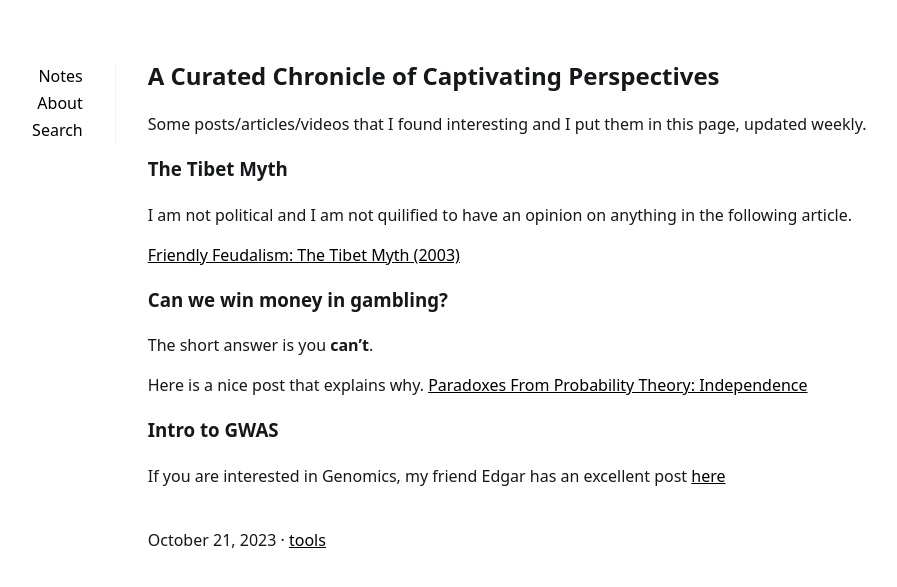
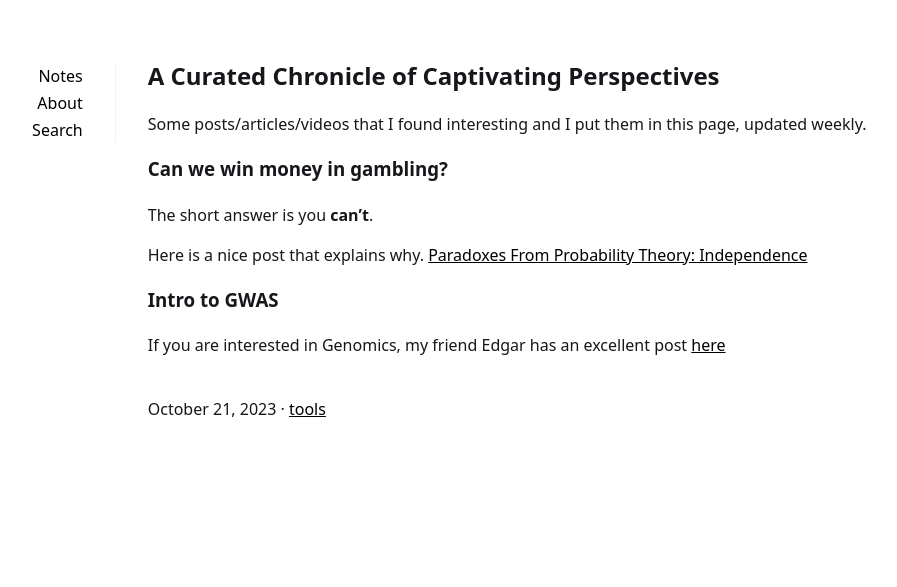
Before and after one commit to acneyouth1996/notes, a Jekyll site: the page built from _posts/2023-10-21-misc.md, in a window 1280 px wide. Shown: the top 587 px of the page, without its empty margins (205-1102 px from the left). Built offline with Jekyll 4.4.1, drawn with Linux system fonts in a browser that asks for light colours.

Commit message:
update post

```diff
--- a/_posts/2023-10-21-misc.md
+++ b/_posts/2023-10-21-misc.md
@@ -14,12 +14,6 @@ render_with_liquid: true
 
 Some posts/articles/videos that I found interesting and I put them in this page, updated weekly.
 
-### The Tibet Myth
-
-I am not political and I am not quilified to have an opinion on anything in the following article.
-
-[Friendly Feudalism: The Tibet Myth (2003)](https://redsails.org/friendly-feudalism/)
-
 
 ### Can we win money in gambling?
 
```
